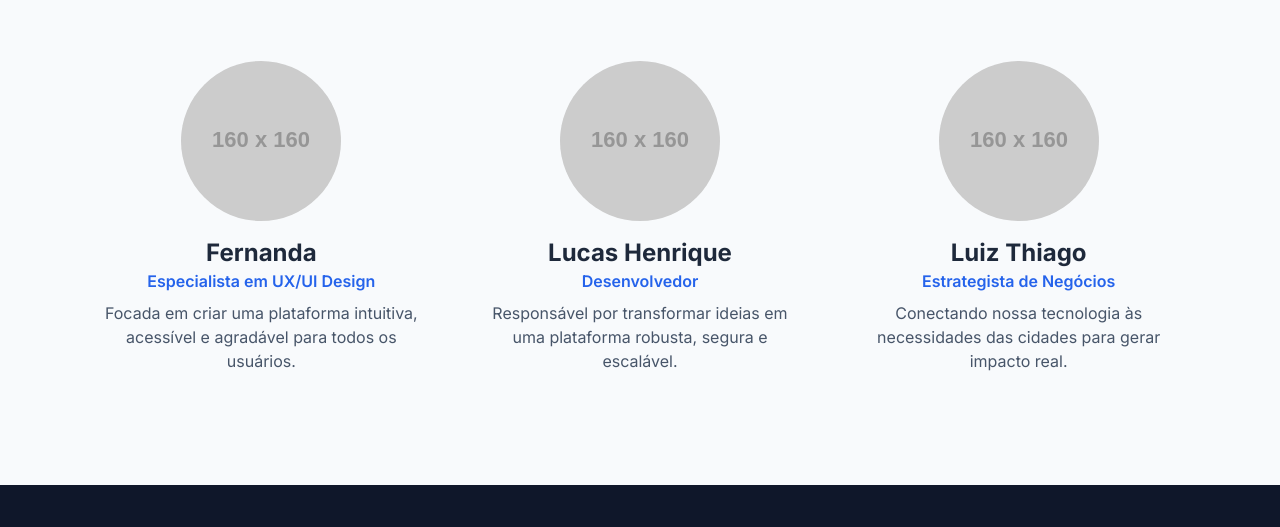
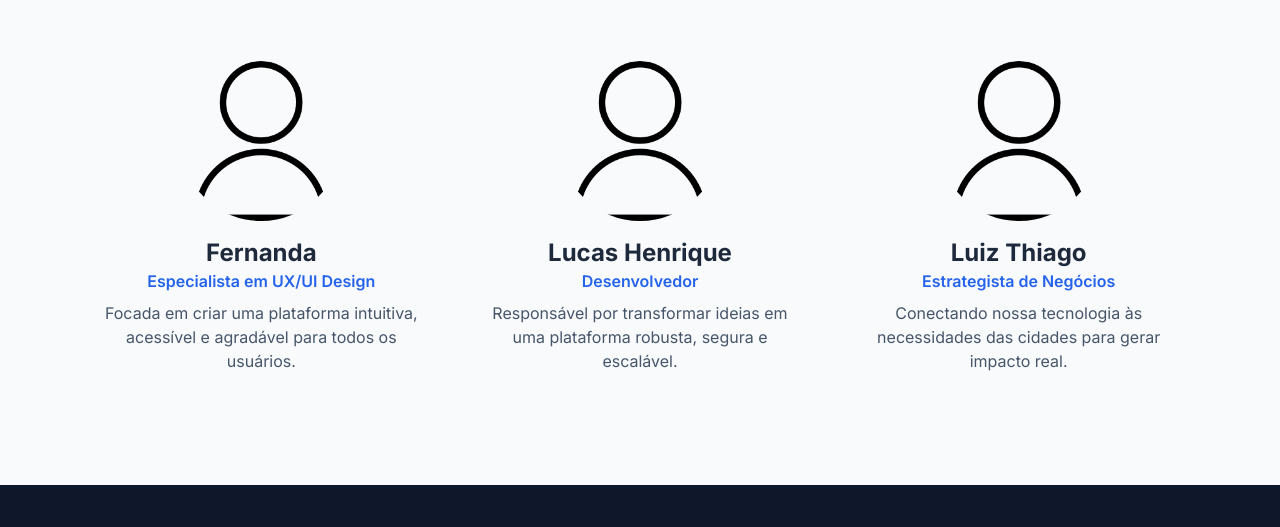
Before and after one commit to LCSHNR/VAI-DE-NIBUS-, a plain HTML site: page index.html in a window 1280 px wide. Shown: the part 5962-6489 px from the top of the page. Drawn offline with nearby package versions, Linux system fonts and the light colour scheme; placeholder pictures from the web are drawn by us.

Commit message:
aaaaaaaaaaaaaaaa

```diff
--- a/index.html
+++ b/index.html
@@ -301,21 +301,21 @@
                 <div class="grid md:grid-cols-3 gap-8 lg:gap-12">
                     <!-- Membro da Equipe: Fernanda -->
                     <div class="text-center reveal">
-                        <img class="w-40 h-40 rounded-full mx-auto mb-4 object-cover" src="https://placehold.co/160x160/EFEFEF/333333?text=Foto" alt="Foto de Fernanda">
+                        <img class="w-40 h-40 rounded-full mx-auto mb-4 object-cover" src="img/foto.png" alt="Foto de Fernanda">
                         <h3 class="text-2xl font-bold text-slate-800">Fernanda</h3>
                         <p class="text-blue-600 font-semibold mb-2">Especialista em UX/UI Design</p>
                         <p class="text-slate-600">Focada em criar uma plataforma intuitiva, acessível e agradável para todos os usuários.</p>
                     </div>
                     <!-- Membro da Equipe: Lucas Henrique -->
                     <div class="text-center reveal" style="transition-delay: 150ms;">
-                        <img class="w-40 h-40 rounded-full mx-auto mb-4 object-cover" src="https://placehold.co/160x160/EFEFEF/333333?text=Foto" alt="Foto de Lucas Henrique">
+                        <img class="w-40 h-40 rounded-full mx-auto mb-4 object-cover" src="img/foto.png" alt="Foto de Lucas Henrique">
                         <h3 class="text-2xl font-bold text-slate-800">Lucas Henrique</h3>
                         <p class="text-blue-600 font-semibold mb-2">Desenvolvedor</p>
                         <p class="text-slate-600">Responsável por transformar ideias em uma plataforma robusta, segura e escalável.</p>
                     </div>
                     <!-- Membro da Equipe: Luiz Thiago -->
                     <div class="text-center reveal" style="transition-delay: 300ms;">
-                        <img class="w-40 h-40 rounded-full mx-auto mb-4 object-cover" src="https://placehold.co/160x160/EFEFEF/333333?text=Foto" alt="Foto de Luiz Thiago">
+                        <img class="w-40 h-40 rounded-full mx-auto mb-4 object-cover" src="img/foto.png" alt="Foto de Luiz Thiago">
                         <h3 class="text-2xl font-bold text-slate-800">Luiz Thiago</h3>
                         <p class="text-blue-600 font-semibold mb-2">Estrategista de Negócios</p>
                         <p class="text-slate-600">Conectando nossa tecnologia às necessidades das cidades para gerar impacto real.</p>
```
